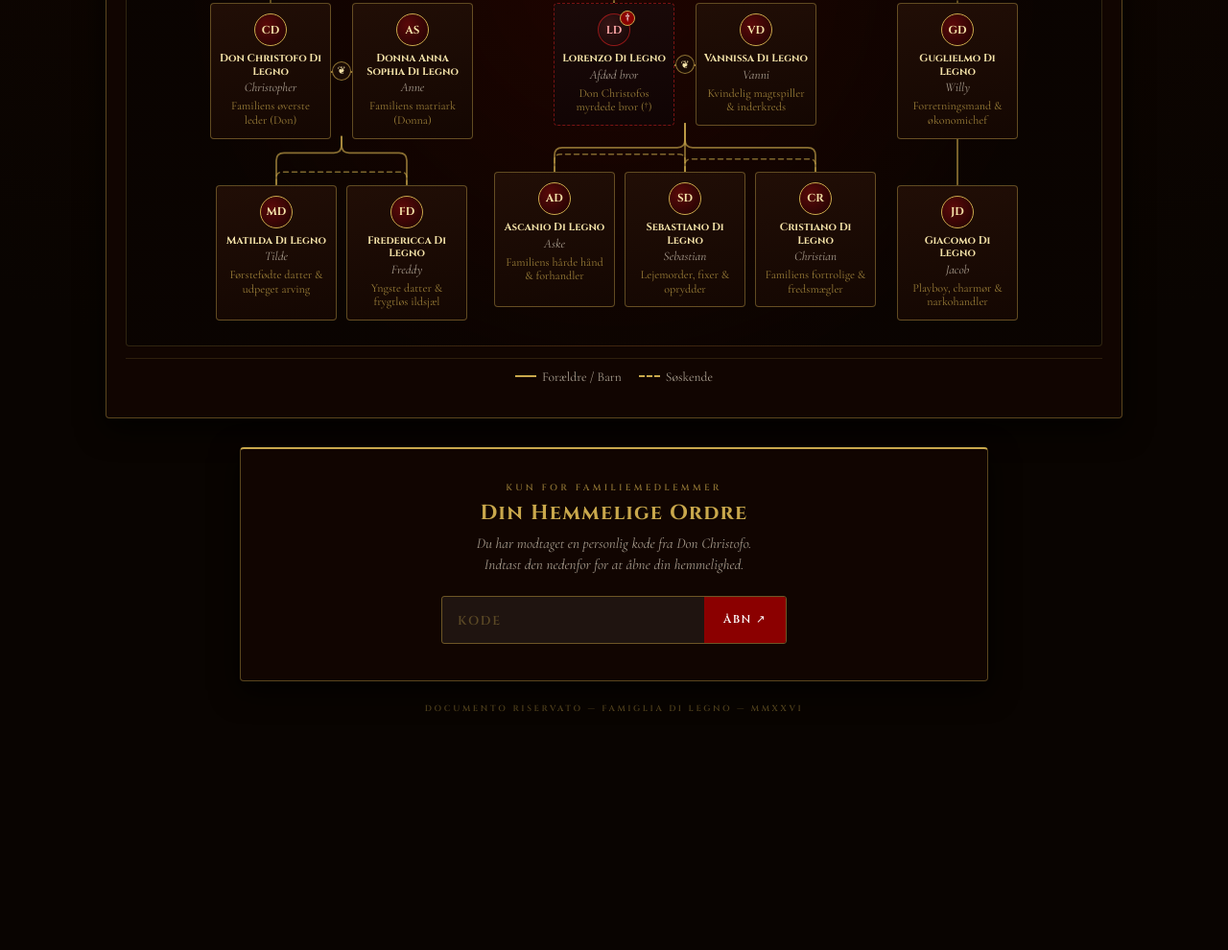
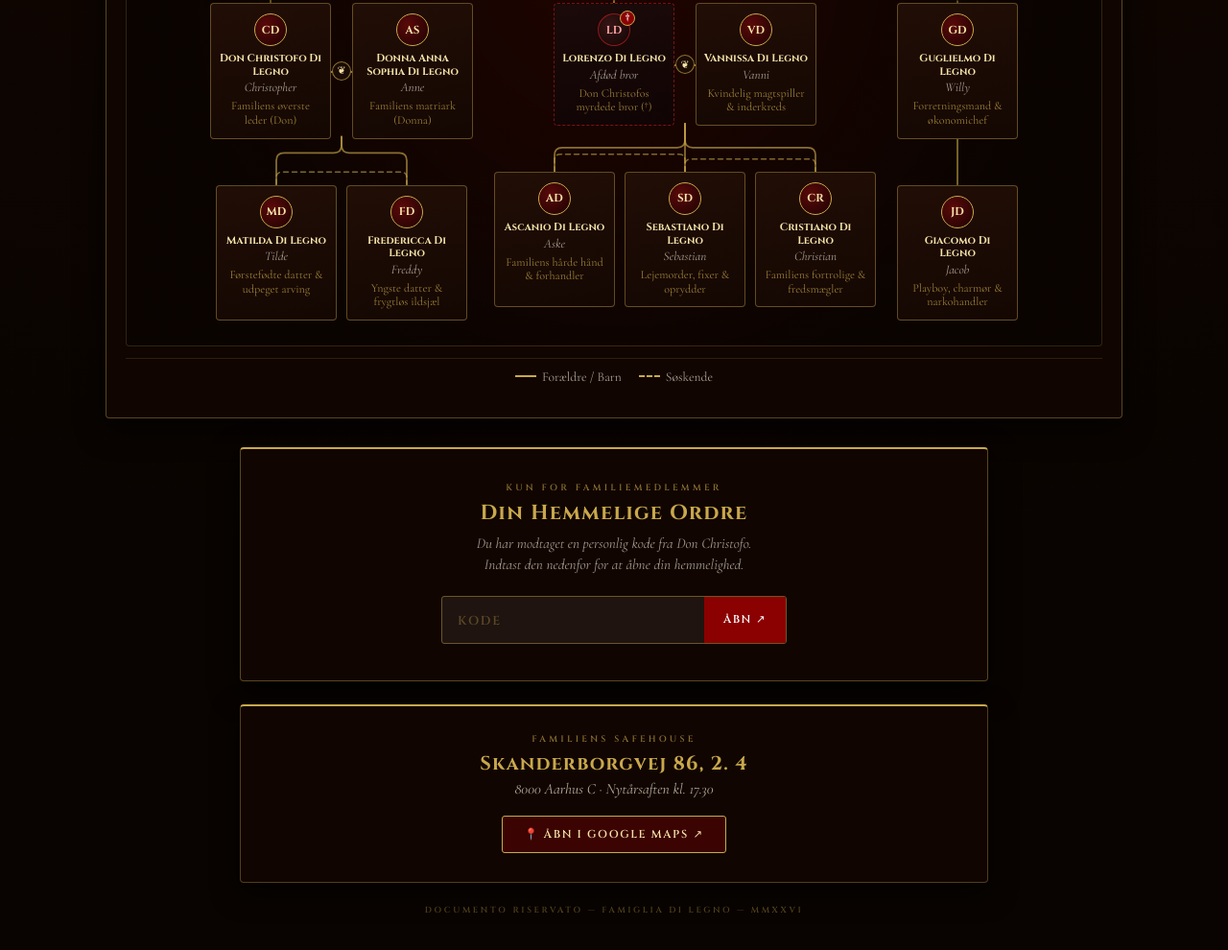
Before and after one commit to Chriswood12/MafiaNytaar, a plain HTML site: page index.html in a window 1280 px wide. Shown: the part 1943-2933 px from the top of the page at 96% size. Before the commit the page ends 2747 px from the top, so only its background shows below. Drawn offline with nearby package versions, Linux system fonts and the light colour scheme; a web font is replaced by a local one.

Commit message:
Tilføj safehouse-adresse og Google Maps-link i bunden

```diff
--- a/index.html
+++ b/index.html
@@ -12,7 +12,7 @@
   <link rel="preconnect" href="https://fonts.googleapis.com" />
   <link rel="preconnect" href="https://fonts.gstatic.com" crossorigin />
   <link href="https://fonts.googleapis.com/css2?family=Cinzel:wght@600;700;900&family=Cormorant+Garamond:ital,wght@0,400;0,600;0,700;1,400&family=IM+Fell+English:ital@1&display=swap" rel="stylesheet" />
-  <link rel="stylesheet" href="styles.css?v=2" />
+  <link rel="stylesheet" href="styles.css?v=3" />
 </head>
 <body>
 
@@ -184,6 +184,18 @@
     </div>
   </section>
 
+  <!-- Adresse & Google Maps -->
+  <section id="location-section" class="reveal-on-scroll" aria-labelledby="locationHeading">
+    <div class="location-card">
+      <div class="location-eyebrow">Familiens Safehouse</div>
+      <h2 class="location-heading" id="locationHeading">Skanderborgvej 86, 2. 4</h2>
+      <p class="location-city">8000 Aarhus C · Nytårsaften kl. 17.30</p>
+      <a class="location-maps-btn" href="https://www.google.com/maps/search/?api=1&query=Skanderborgvej+86,+8000+Aarhus+C" target="_blank" rel="noopener noreferrer">
+        📍 Åbn i Google Maps ↗
+      </a>
+    </div>
+  </section>
+
   <footer class="footer-note">Documento riservato — Famiglia Di Legno — MMXXVI</footer>
 
   <!-- Role reveal modal -->
--- a/styles.css
+++ b/styles.css
@@ -1597,6 +1597,74 @@ svg.tree-lines {
   color: var(--gold);
 }
 
+/* ════════════════════════════════
+   ADRESSE & GOOGLE MAPS
+════════════════════════════════ */
+#location-section {
+  max-width: 780px;
+  margin: 24px auto 0;
+}
+
+.location-card {
+  background: #110501;
+  border: 1px solid rgba(201, 168, 76, 0.35);
+  border-top: 2px solid var(--gold);
+  border-radius: 4px;
+  padding: 28px 20px 30px;
+  text-align: center;
+  box-shadow: 0 10px 28px rgba(0, 0, 0, 0.75);
+}
+
+.location-eyebrow {
+  font-family: 'Cinzel', serif;
+  font-size: 0.58rem;
+  letter-spacing: 0.35em;
+  color: rgba(201, 168, 76, 0.65);
+  text-transform: uppercase;
+  margin-bottom: 6px;
+}
+
+.location-heading {
+  font-family: 'Cinzel', serif;
+  font-size: 1.25rem;
+  font-weight: 700;
+  color: var(--gold);
+  letter-spacing: 0.06em;
+  margin-bottom: 4px;
+}
+
+.location-city {
+  font-family: 'Cormorant Garamond', Georgia, serif;
+  font-style: italic;
+  font-size: 0.98rem;
+  color: rgba(245, 234, 214, 0.72);
+  margin-bottom: 18px;
+}
+
+.location-maps-btn {
+  display: inline-flex;
+  align-items: center;
+  justify-content: center;
+  gap: 8px;
+  padding: 11px 22px;
+  background: rgba(139, 0, 0, 0.35);
+  border: 1px solid var(--gold);
+  border-radius: 3px;
+  color: var(--gold-light);
+  text-decoration: none;
+  font-family: 'Cinzel', serif;
+  font-size: 0.72rem;
+  letter-spacing: 0.14em;
+  text-transform: uppercase;
+  transition: background-color 0.2s ease, color 0.2s ease;
+}
+
+.location-maps-btn:hover,
+.location-maps-btn:active {
+  background: var(--blood);
+  color: #fff;
+}
+
 .footer-note {
   margin-top: 22px;
   font-family: 'Cinzel', serif;
```
